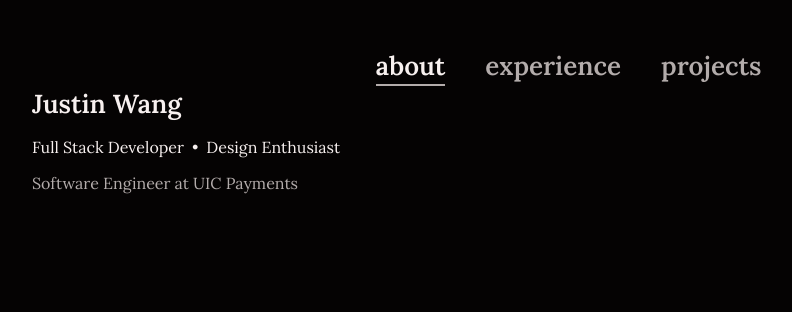
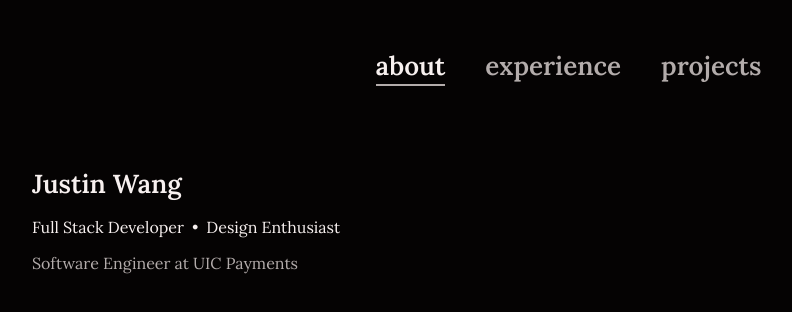
Before and after one commit to jwang9228/personal-site, a Next.js app: page /about in a window 1280 px wide. Shown: the top 312 px of the page, without its empty margins (64-856 px from the left). Built offline with nearby package versions, Linux system fonts and the light colour scheme.

Commit message:
Add child vertical spacing

```diff
--- a/src/app/components/RootLayout.jsx
+++ b/src/app/components/RootLayout.jsx
@@ -61,8 +61,7 @@ export default function RootLayout({children}) {
           </Link>
         ))}
       </header>
-      {/*<main className='py-14 tablet:py-16 laptop:py-20'>*/}
-      <main>
+      <main className='layout-children'>
         {children}
       </main>
     </div>
--- a/src/app/globals.css
+++ b/src/app/globals.css
@@ -48,6 +48,7 @@
   --spacing-section: 0.75rem;
 }
 
+/* Application layout margins */
 @utility layout-root {
   display: flex;
   flex-direction: column;
@@ -56,6 +57,10 @@
   @apply px-10 tablet:px-12 laptop:px-16 desktop:px-24;
 
   @apply py-6 tablet:py-8 laptop:py-10 desktop:py-12;
+}
+
+@utility layout-children {
+  @apply py-14 tablet:py-16 laptop:py-20;
 }
 
 /* Responsive Breakpoints */
```
